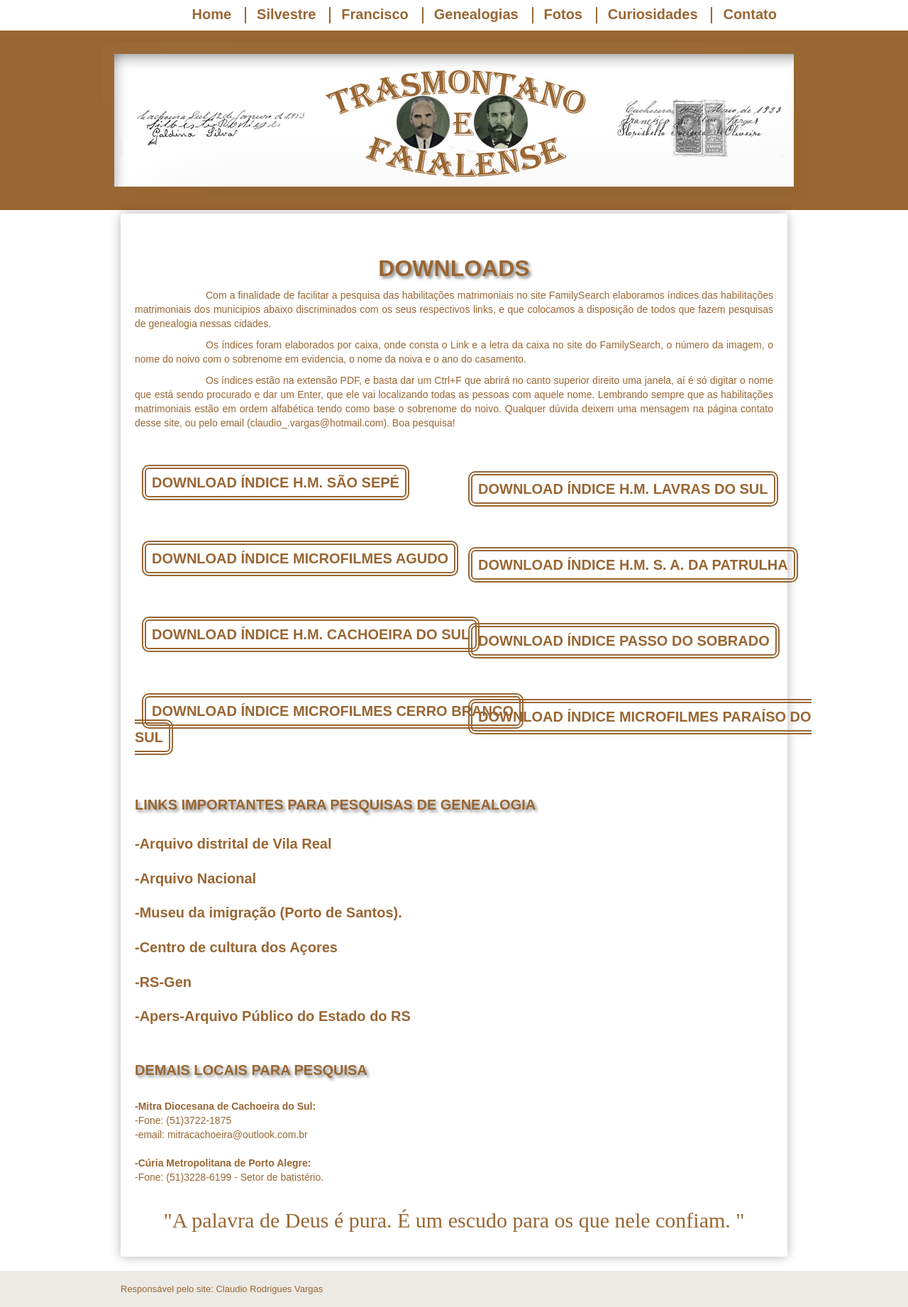
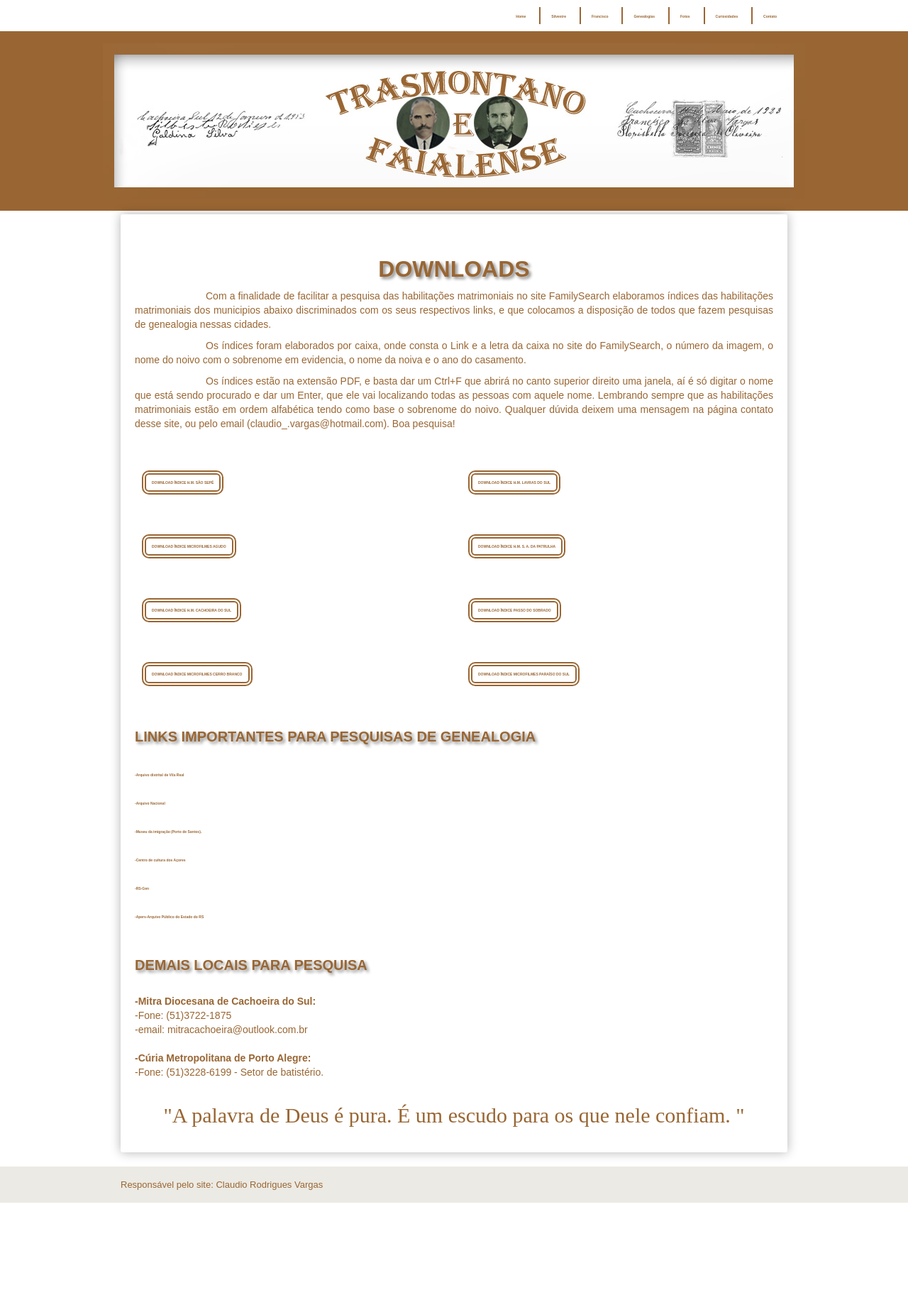
Before and after one commit to claudiovargas1955/claudiovargas1955.github.io, a Jekyll site: the page built from _pages/downloads.html, in a window 1280 px wide. Shown: the whole page at 71% size. Built offline with Jekyll 4.4.1, drawn with Linux system fonts in a browser that asks for light colours; some web fonts are replaced; after the commit the page ends 1695 px from its top, so only the background shows below that.

Commit message:
Update downloads.html

```diff
--- a/_pages/downloads.html
+++ b/_pages/downloads.html
@@ -10,7 +10,7 @@ title:  "DOWNLOADS"
 a{text-decoration:none;
 	    color:#996633;
       font-weight: bold;
-      font-size: 20px;
+      font-size: 5px;
 		    }
 a:hover{text-decoration:underline;
 	color:#330000;
```
